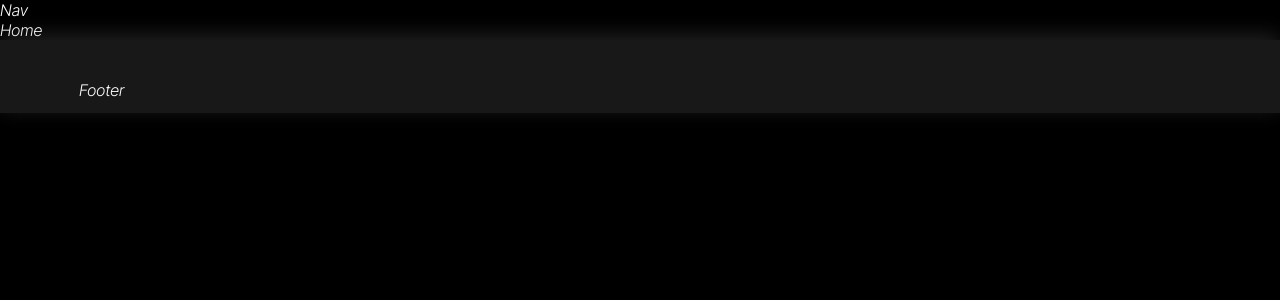
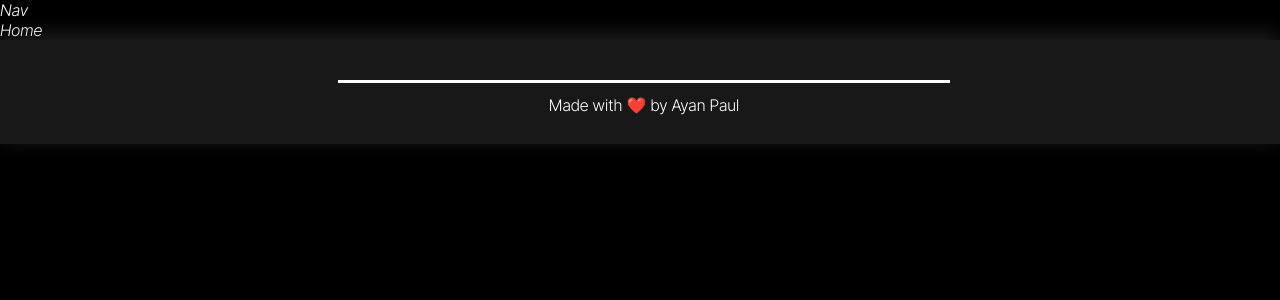
Before and after one commit to Ayanpaul11/Portfolio, a React (Create React App) app: page / in a window 1280 px wide. Shown: the top 300 px of the page. Built offline with nearby package versions, Linux system fonts and the light colour scheme.

Commit message:
Update Footer.jsx

```diff
--- a/src/Components/Footer.jsx
+++ b/src/Components/Footer.jsx
@@ -5,5 +5,15 @@ import TwitterIcon from "@mui/icons-material/Twitter";
 import FCss from "./Css/Footer.module.css";
 
 export default function Footer() {
-  return <div className={FCss.FmDiv}>Footer</div>;
+  return (
+    <div className={FCss.FmDiv}>
+      <div></div>
+      <div className={FCss.BottomDiv}>
+        <div className={FCss.Line}></div>
+        <p className={FCss.lastLine}>
+          Made with <span id={FCss.heart}>❤️</span> by Ayan Paul
+        </p>
+      </div>
+    </div>
+  );
 }
```
